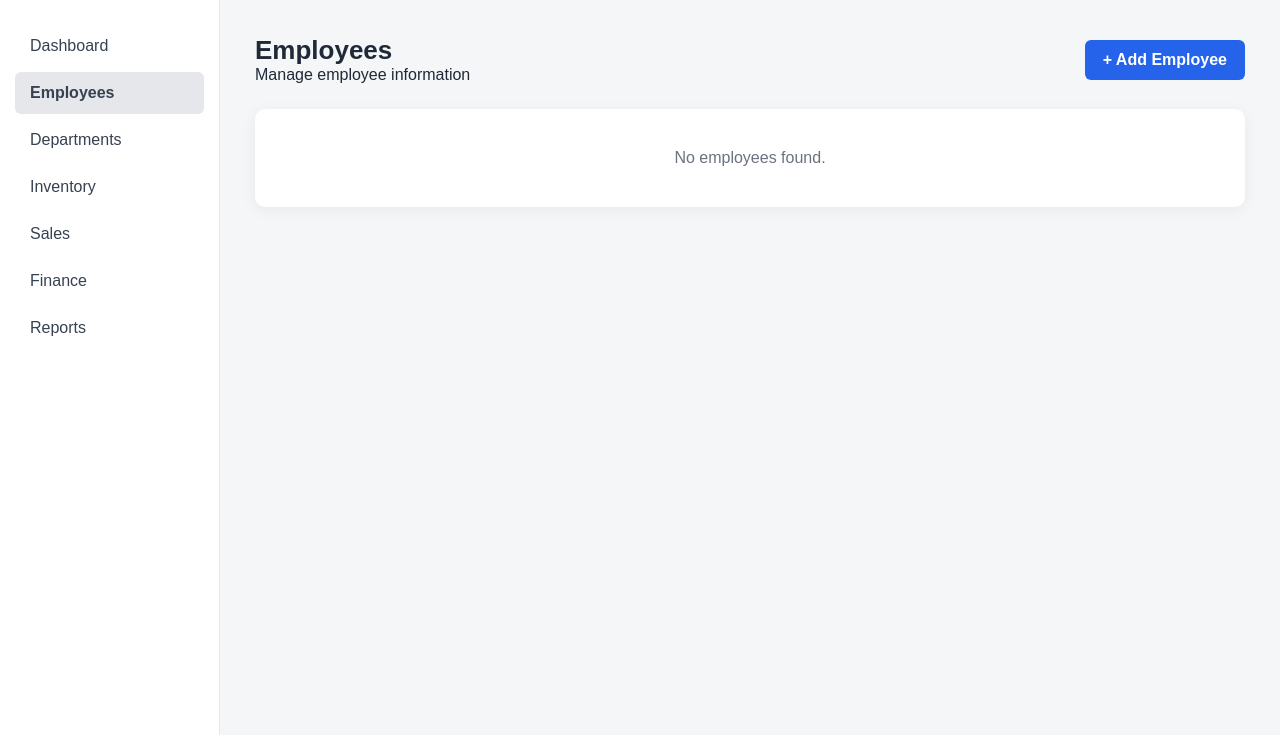
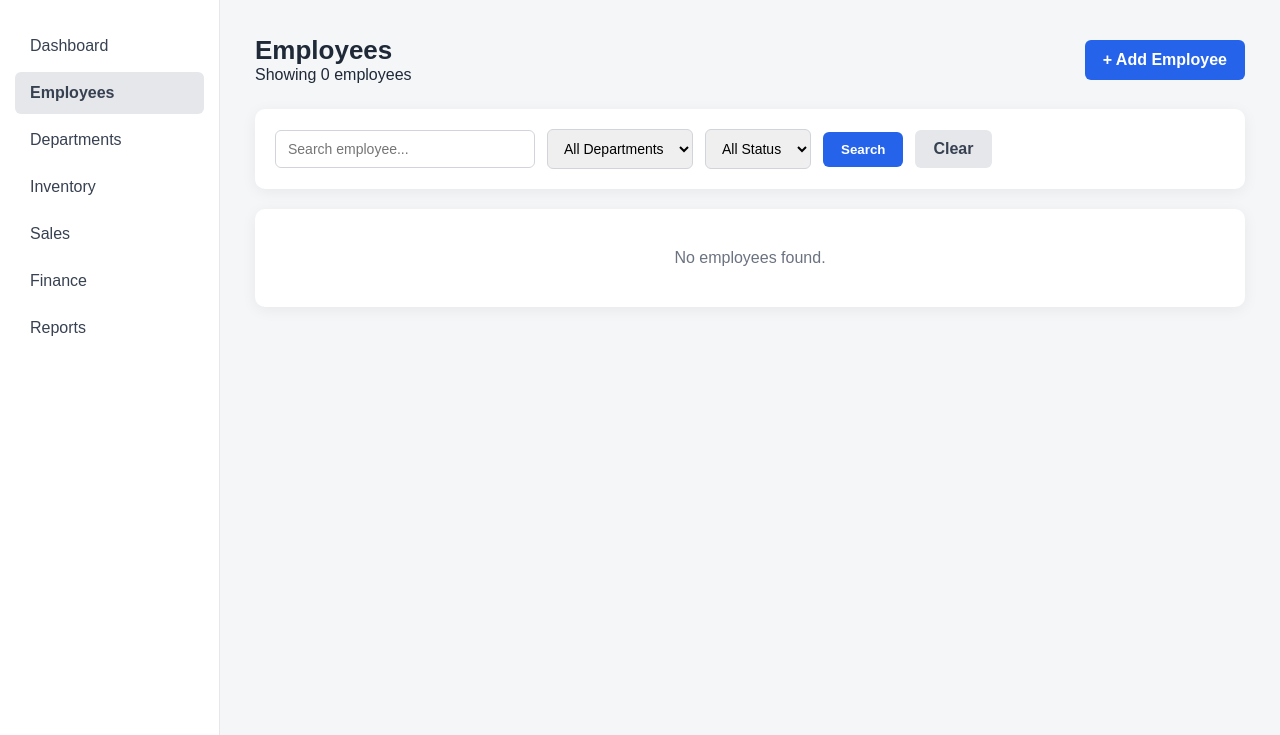
Before and after one commit to sushant04chauhan-hub/SmartERP, a Django app: page /hr/employees/ in a window 1280 px wide. Shown: the part 73-808 px from the top of the page. Run offline with Django 5.2, Linux system fonts and the light colour scheme; the visitor is signed in with stand-in values (Sample User, id 1); data that the repository does not hold is empty.

Commit message:
Complete HR employee search and filtering

```diff
--- a/hr/views.py
+++ b/hr/views.py
@@ -2,23 +2,58 @@ from django.contrib.auth.decorators import login_required
 from django.shortcuts import redirect, render
 
 from .forms import EmployeeForm
-from .models import Employee
+from .models import Department, Employee
 
 
 @login_required
 def employee_list(request):
     employees = Employee.objects.select_related("department").all()
 
+    search = request.GET.get("search", "").strip()
+    department = request.GET.get("department", "").strip()
+    status = request.GET.get("status", "").strip()
+
+    if search:
+        employees = employees.filter(
+            employee_id__icontains=search
+        ) | employees.filter(
+            first_name__icontains=search
+        ) | employees.filter(
+            last_name__icontains=search
+        ) | employees.filter(
+            email__icontains=search
+        )
+
+    if department:
+        employees = employees.filter(
+            department_id=department
+        )
+
+    if status:
+        employees = employees.filter(
+            status=status
+        )
+
+    employees = employees.distinct()
+
+    departments = Department.objects.all().order_by("name")
+
     return render(
         request,
         "hr/employee_list.html",
-        {"employees": employees},
+        {
+            "employees": employees,
+            "departments": departments,
+            "search": search,
+            "selected_department": department,
+            "selected_status": status,
+            "employee_count": employees.count(),
+        },
     )
 
 
 @login_required
 def employee_create(request):
-
     if request.method == "POST":
         form = EmployeeForm(request.POST)
 
@@ -59,6 +94,7 @@ def employee_update(request, employee_id):
         },
     )
 
+
 @login_required
 def employee_delete(request, employee_id):
     employee = Employee.objects.get(id=employee_id)
--- a/templates/hr/employee_list.html
+++ b/templates/hr/employee_list.html
@@ -158,6 +158,62 @@
             text-align: center;
             color: #6b7280;
         }
+        .filter-form {
+            background: white;
+            padding: 20px;
+            margin-bottom: 20px;
+
+            display: flex;
+            gap: 12px;
+            align-items: center;
+
+            border-radius: 10px;
+
+            box-shadow: 0 3px 15px rgba(0, 0, 0, 0.06);
+        }
+
+        .filter-form input,
+        .filter-form select {
+            padding: 10px 12px;
+
+            border: 1px solid #d1d5db;
+            border-radius: 6px;
+
+            font-size: 14px;
+        }
+
+        .filter-form input {
+            width: 260px;
+        }
+
+        .search-button {
+            background: #2563eb;
+            color: white;
+
+            border: none;
+            border-radius: 6px;
+
+            padding: 10px 18px;
+
+            cursor: pointer;
+            font-weight: bold;
+        }
+
+        .search-button:hover {
+            background: #1d4ed8;
+        }
+
+        .clear-button {
+            color: #374151;
+            background: #e5e7eb;
+
+            text-decoration: none;
+
+            padding: 10px 18px;
+
+            border-radius: 6px;
+            font-weight: bold;
+        }
     </style>
 </head>
 
@@ -218,7 +274,9 @@
 
             <div>
                 <h2>Employees</h2>
-                <p>Manage employee information</p>
+                <p>
+                    Showing {{ employee_count }} employee{{ employee_count|pluralize }}
+                </p>
             </div>
 
             <a href="{% url 'employee_create' %}" class="add-button">
@@ -227,6 +285,74 @@
 
         </div>
 
+        <form method="get" class="filter-form">
+
+            <input
+                type="text"
+                name="search"
+                placeholder="Search employee..."
+                value="{{ search }}"
+            >
+
+            <select name="department">
+
+                <option value="">
+                    All Departments
+                </option>
+
+                {% for department in departments %}
+
+                    <option
+                        value="{{ department.id }}"
+                        {% if selected_department == department.id|stringformat:"s" %}
+                            selected
+                        {% endif %}
+                    >
+                        {{ department.name }}
+                    </option>
+
+                {% endfor %}
+
+            </select>
+
+
+            <select name="status">
+
+                <option value="">
+                    All Status
+                </option>
+
+                <option
+                    value="ACTIVE"
+                    {% if selected_status == "ACTIVE" %}
+                        selected
+                    {% endif %}
+                >
+                    Active
+                </option>
+
+                <option
+                    value="INACTIVE"
+                    {% if selected_status == "INACTIVE" %}
+                        selected
+                    {% endif %}
+                >
+                    Inactive
+                </option>
+
+            </select>
+
+
+            <button type="submit" class="search-button">
+                Search
+            </button>
+
+
+            <a href="{% url 'employee_list' %}" class="clear-button">
+                Clear
+            </a>
+
+        </form>
 
         <div class="table-container">
 
```
